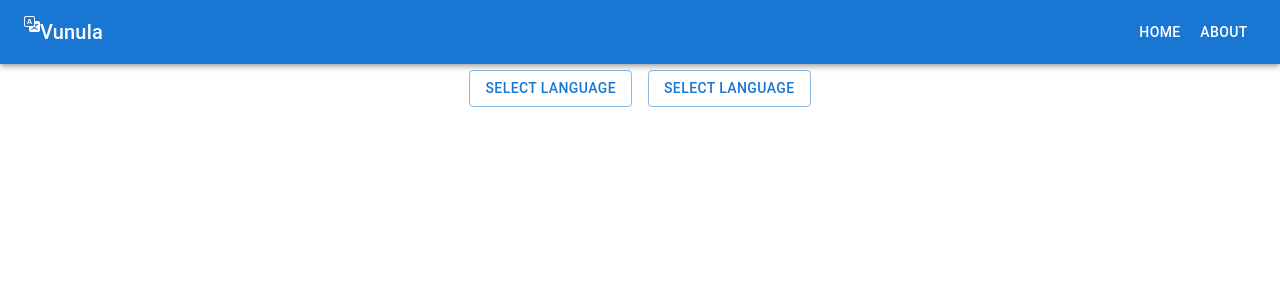
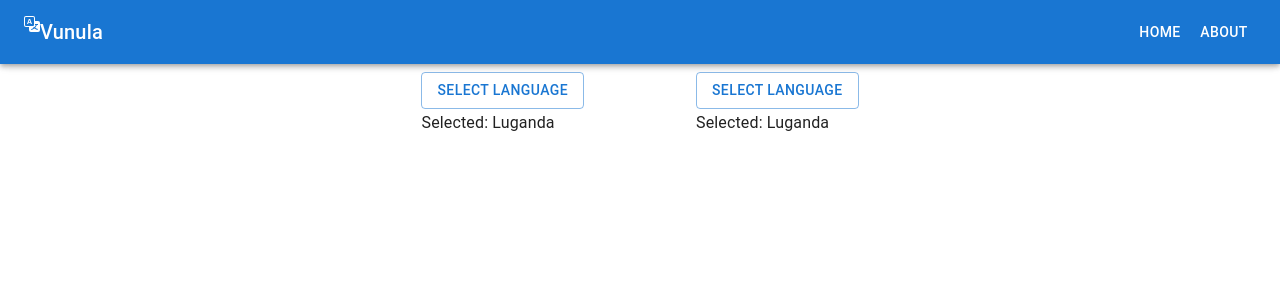
Before and after one commit to magalaReuben/Vunula, a React (Create React App) app: page / in a window 1280 px wide. Shown: the top 300 px of the page. Built offline with nearby package versions, Linux system fonts and the light colour scheme.

Commit message:
Made the input right

```diff
--- a/src/components/Input.jsx
+++ b/src/components/Input.jsx
@@ -7,6 +7,7 @@ import ListItemText from '@mui/material/ListItemText';
 import DialogTitle from '@mui/material/DialogTitle';
 import Dialog from '@mui/material/Dialog';
 import Typography from '@mui/material/Typography';
+import { Box } from '@mui/system';
 
 
 const languages = ['English', 'Luganda'];
@@ -57,10 +58,16 @@ function InputDialog() {
 
   return (
     <div>
-      <Typography variant="subtitle1" component="div">
-        Selected: {selectedValue}
-      </Typography>
-      <br />
+        <Box sx={{
+          justifyContent: 'space-between',
+          p: 5,
+          m: 1,
+          bgcolor: 'background.paper',
+          height: 100,
+          borderRadius: 1,
+        }}>
+
+
             <Button variant="outlined" onClick={handleClickOpen}>
                 Select Language
             </Button>
@@ -69,6 +76,11 @@ function InputDialog() {
                 open={open}
                 onClose={handleClose}
         />
+        <br />
+        <Typography variant="subtitle1" component="div">
+            Selected: {selectedValue}
+        </Typography>
+        </Box>
     </div>
   );
 }
```
Lines whose indentation alone changed are shown as unchanged.
